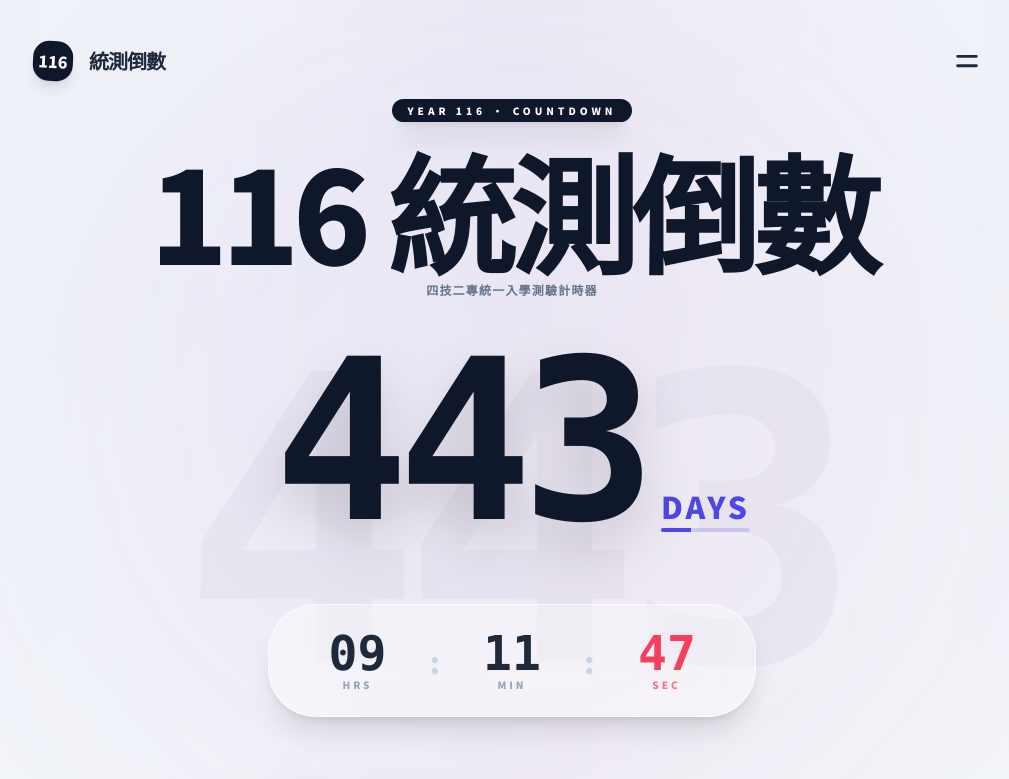
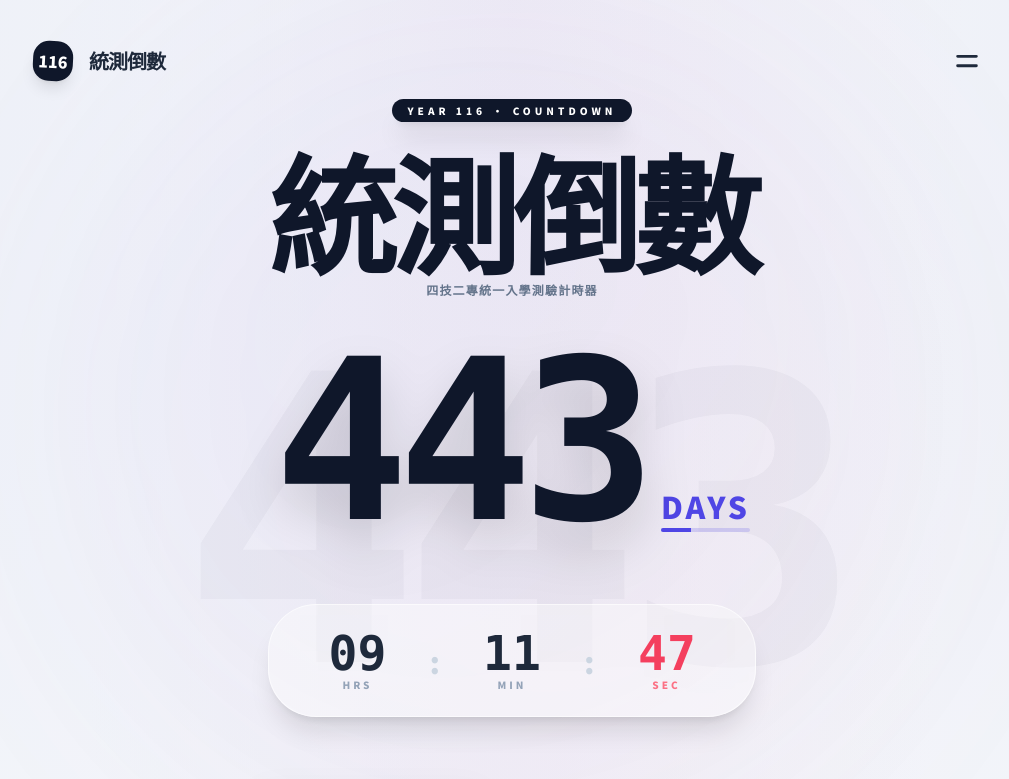
Before and after one commit to samzhangw/teece, a React (Vite) app: page / in a window 1280 px wide. Shown: the top 779 px of the page, without its empty margins (128-1137 px from the left). Built offline with nearby package versions, Linux system fonts and the light colour scheme.

Commit message:
Update App.tsx

```diff
--- a/App.tsx
+++ b/App.tsx
@@ -90,7 +90,7 @@ const App: React.FC = () => {
                Year 116 · Countdown
             </div>
             <h1 className="text-7xl md:text-9xl font-black text-slate-900 tracking-tighter leading-none mb-2">
-              116 統測倒數
+              統測倒數
             </h1>
             <p className="text-slate-500 font-bold tracking-widest uppercase text-xs">四技二專統一入學測驗計時器</p>
           </div>
```
